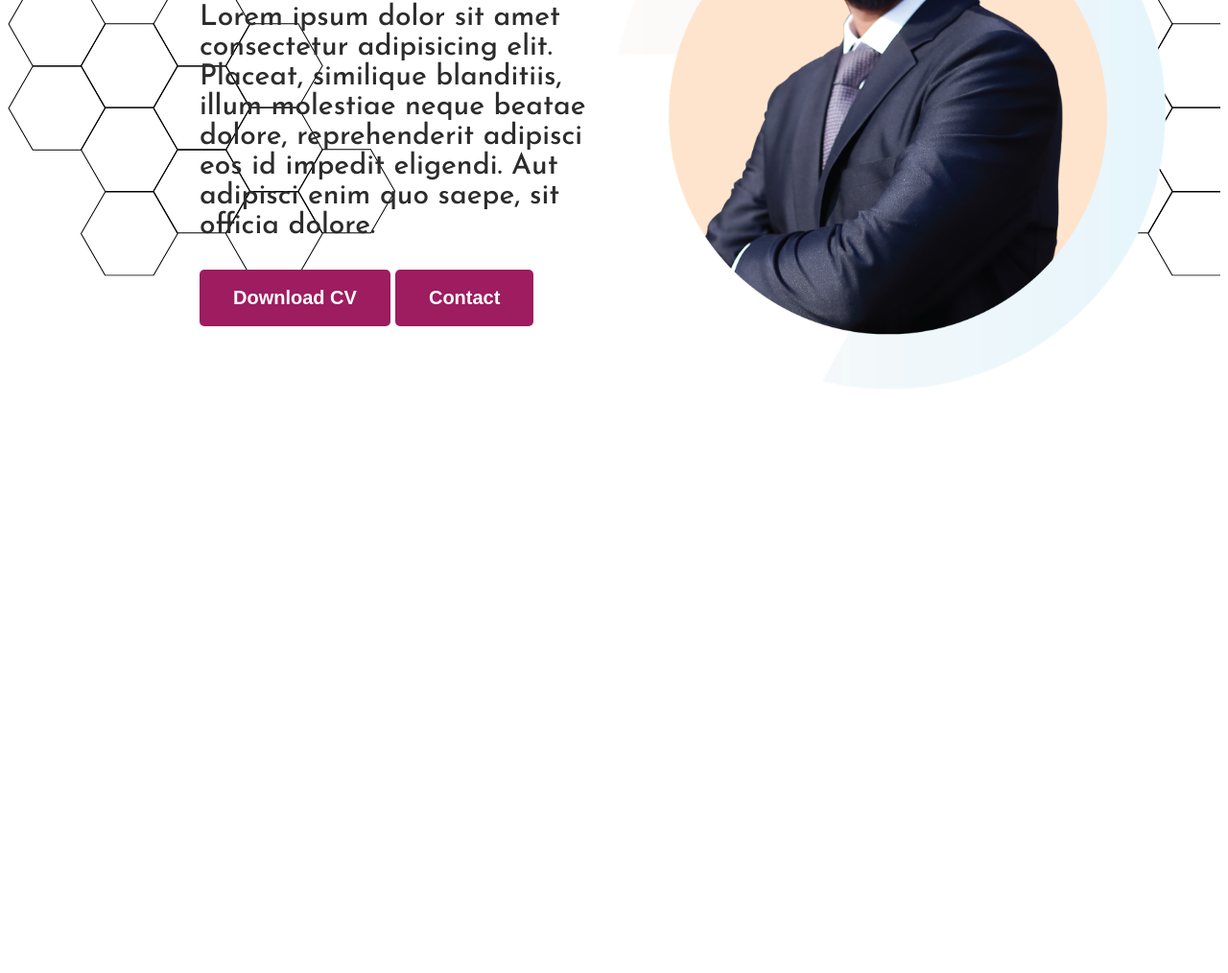
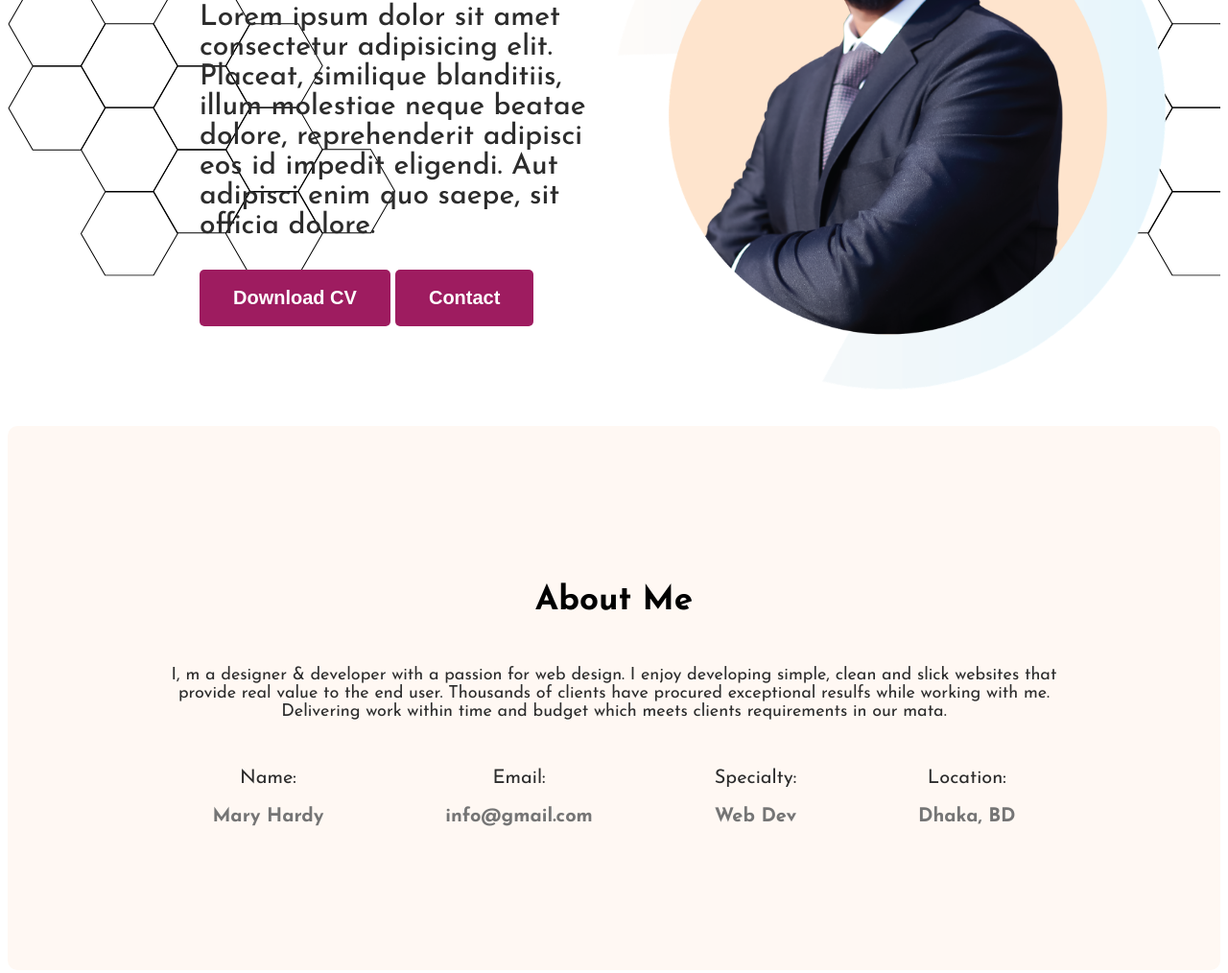
Before and after one commit to Ohi20/developer-portfolio-2026, a plain HTML site: page index.html in a window 1280 px wide. Shown: the part 530-1544 px from the top of the page at 96% size. Before the commit the page ends 982 px from the top, so only its background shows below. Drawn offline with Linux system fonts and the light colour scheme.

Commit message:
about-section-added

```diff
--- a/index.html
+++ b/index.html
@@ -41,7 +41,36 @@
         <img class="banner-pic" src="/images/me1.png" alt="" />
       </div>
     </header>
-    <main></main>
+    <main>
+      <section class="about">
+        <h3 class="section-title">About Me</h3>
+        <p class="section-description dark">
+          I, m a designer & developer with a passion for web design. I enjoy
+          developing simple, clean and slick websites that provide real value to
+          the end user. Thousands of clients have procured exceptional resulfs
+          while working with me. Delivering work within time and budget which
+          meets clients requirements in our mata.
+        </p>
+        <div class="about-info-container">
+          <div class="about-info">
+            <p class="info-title dark">Name:</p>
+            <p class="info-description dark-2">Mary Hardy</p>
+          </div>
+          <div class="about-info">
+            <p class="info-title dark">Email:</p>
+            <p class="info-description dark-2">info@gmail.com</p>
+          </div>
+          <div class="about-info">
+            <p class="info-title dark">Specialty:</p>
+            <p class="info-description dark-2">Web Dev</p>
+          </div>
+          <div class="about-info">
+            <p class="info-title dark">Location:</p>
+            <p class="info-description dark-2">Dhaka, BD</p>
+          </div>
+        </div>
+      </section>
+    </main>
     <footer></footer>
   </body>
 </html>
--- a/styles/portfolio.css
+++ b/styles/portfolio.css
@@ -13,6 +13,10 @@
   color: #2c2c2c;
 }
 
+.dark-2 {
+  color: #757575;
+}
+
 .btn-primary {
   background-color: #9e1c60;
   color: white;
@@ -22,6 +26,20 @@
   border-radius: 5px;
   border: none;
 }
+
+.section-title {
+  text-align: center;
+  font-weight: 700;
+  font-size: 35px;
+  margin-bottom: 50px;
+}
+
+.section-description {
+  font-size: 18px;
+  margin-bottom: 30px;
+}
+
+/* header starts */
 
 .header {
   background-image: url(../images/background-image.png);
@@ -86,3 +104,26 @@ nav ul a {
 .banner-pic {
   width: 580px;
 }
+
+/* about section */
+
+.about {
+  background: #fff8f3;
+  border-radius: 10px;
+  padding: 130px 150px;
+  text-align: center;
+}
+
+.about-info-container {
+  display: flex;
+  justify-content: space-around;
+}
+
+.about .info-title {
+  font-size: 20px;
+}
+
+.info-description {
+  font-weight: 700;
+  font-size: 20px;
+}
```
